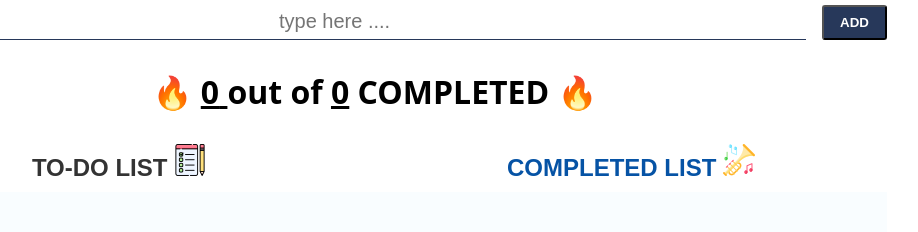
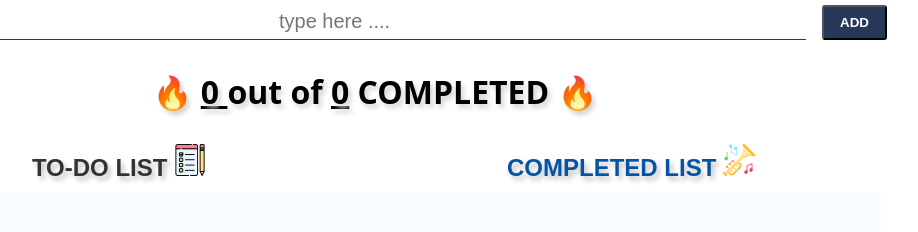
Before and after one commit to skgus5598/TodoList_BRR, a React (Create React App) app: page / in a window 1280 px wide. Shown: the part 155-387 px from the top of the page, without its empty margins (265-1183 px from the left). Built offline with nearby package versions, Linux system fonts and the light colour scheme; a web font is replaced by a local one.

Commit message:
homepage url add

```diff
--- a/package.json
+++ b/package.json
@@ -1,6 +1,7 @@
 {
   "name": "todolist_brr",
   "version": "0.1.0",
+  "homepage": "/todo",
   "private": true,
   "dependencies": {
     "@testing-library/jest-dom": "^5.17.0",
--- a/src/assets/css/custom.css
+++ b/src/assets/css/custom.css
@@ -63,6 +63,7 @@ input, button {
     padding-bottom: 3%;
 }
 .todo-score div{
+    text-shadow: 3px 4px 5px lightgray;
     font-size: xx-large;
 }
 
@@ -73,6 +74,7 @@ input, button {
   font-size: 24px;
   font-weight: bold;
   margin-bottom: 20px;
+  text-shadow: 3px 4px 5px silver;
 }
 
 .todo-list-div{
--- a/src/components/TodoList.js
+++ b/src/components/TodoList.js
@@ -1,7 +1,7 @@
 import TodoItem from "./TodoItem";
 import completeIcon from "../assets/images/trumpet.png";
 import todoIcon from "../assets/images/todo.png";
-import noItemIcon from "../assets/images/nodata.png";
+import noItemIcon from "../assets/images/noItem.png";
 
 
 const TodoList = ({todoList, setTodoList, checkedList}) => {
```
Also changed, not shown: src/assets/images/noItem.png (renamed from src/assets/images/nodata.png), 1 other file (tests, documents, lock files or other folders).
